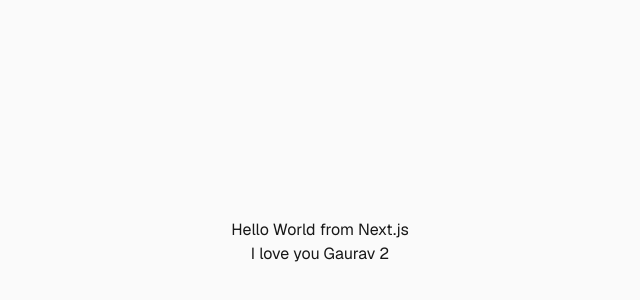
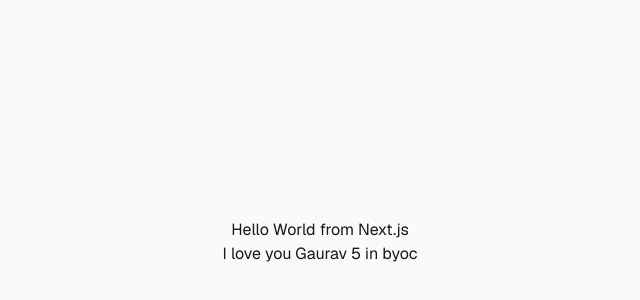
Before and after one commit to GauravNardia/next-testing, a Next.js app: page / in a window 1280 px wide. Shown: the part 158-458 px from the top of the page, without its empty margins (320-960 px from the left). Built offline with nearby package versions, Linux system fonts and the light colour scheme.

Commit message:
pushed in byoc

```diff
--- a/app/page.tsx
+++ b/app/page.tsx
@@ -4,7 +4,7 @@
   return (
     <div className="flex flex-col flex-1 items-center justify-center bg-zinc-50 font-sans dark:bg-black">
        Hello World from Next.js
-       <p>I love you Gaurav 2</p>
+       <p>I love you Gaurav 5 in byoc</p>
     </div>
   );
 }
```
